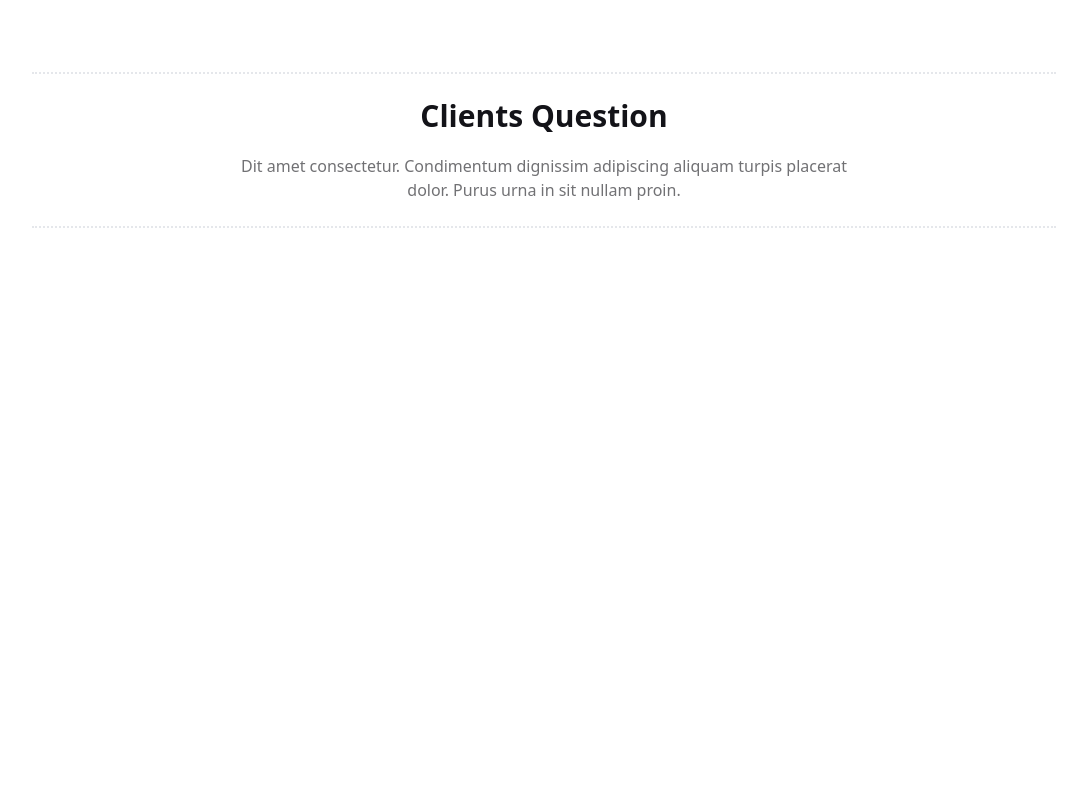
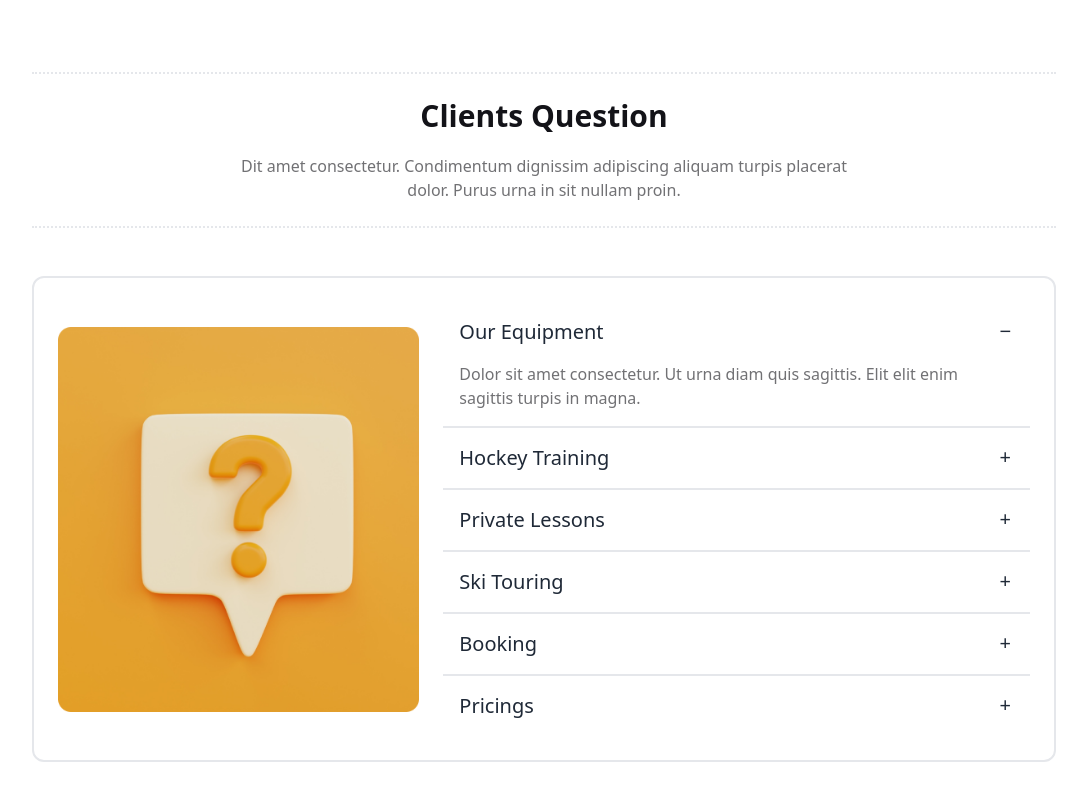
Before and after one commit to SamiulHasan-dev/b9-a3-Hockey, a plain HTML site: page index.html in a window 1280 px wide. Shown: the part 3087-3887 px from the top of the page, without its empty margins (96-1183 px from the left). Before the commit the page ends 3395 px from the top, so only its background shows below. Drawn offline with nearby package versions, Linux system fonts and the light colour scheme.

Commit message:
ceated Question section

```diff
--- a/index.html
+++ b/index.html
@@ -353,13 +353,82 @@
 
             </div>
         </section>
-        <!-- Product Section Start -->
+        <!-- Product Section End -->
 
-        <!-- Question Section -->
+        <!-- Question Section Start -->
         <section class="max-w-5xl mx-auto my-20">
             <div class="py-6 text-center border-y-2 border-dotted space-y-5">
                 <h1 class="text-3xl font-extrabold text-heading-color">Clients Question</h1>
                 <p class="text-base font-medium text-paragraph-color px-3 lg:px-0 lg:w-3/5 mx-auto">Dit amet consectetur. Condimentum dignissim adipiscing aliquam turpis placerat dolor. Purus urna in sit nullam proin. </p>
+            </div>
+            <div class="flex flex-col lg:flex-row items-center mt-12 gap-6 p-6 border-2 rounded-xl mx-3 lg:mx-0">
+                <div>
+                    <img src="Images/11.png" alt="">
+                </div>
+                <!-- Accordion  -->
+                <div>
+                    <!-- Ques 1 -->
+                    <div class="collapse collapse-plus rounded-none border-b-2">
+                        <input type="radio" name="my-accordion-3" checked="checked" />
+                        <div class="collapse-title text-xl font-medium">
+                            Our Equipment
+                        </div>
+                        <div class="collapse-content">
+                          <p class="text-paragraph-color">Dolor sit amet consectetur. Ut urna diam quis sagittis. Elit elit enim sagittis turpis in magna.</p>
+                        </div>
+                      </div>
+                      <!-- Ques 2 -->
+                      <div class="collapse collapse-plus rounded-none border-b-2">
+                        <input type="radio" name="my-accordion-3" />
+                        <div class="collapse-title text-xl font-medium">
+                            Hockey Training
+                        </div>
+                        <div class="collapse-content">
+                          <p class="text-paragraph-color">Dolor sit amet consectetur. Ut urna diam quis sagittis. Elit elit enim sagittis turpis in magna.</p>
+                        </div>
+                      </div>
+                      <!-- Ques 3 -->
+                      <div class="collapse collapse-plus rounded-none border-b-2">
+                        <input type="radio" name="my-accordion-3" />
+                        <div class="collapse-title text-xl font-medium">
+                            Private Lessons
+                        </div>
+                        <div class="collapse-content">
+                          <p class="text-paragraph-color">Dolor sit amet consectetur. Ut urna diam quis sagittis. Elit elit enim sagittis turpis in magna.</p>
+                        </div>
+                      </div>
+                      <!-- Ques 4 -->
+                      <div class="collapse collapse-plus rounded-none border-b-2">
+                        <input type="radio" name="my-accordion-3" />
+                        <div class="collapse-title text-xl font-medium">
+                            Ski Touring
+                        </div>
+                        <div class="collapse-content">
+                          <p class="text-paragraph-color">Dolor sit amet consectetur. Ut urna diam quis sagittis. Elit elit enim sagittis turpis in magna.</p>
+                        </div>
+                      </div>
+                      <!-- Ques 5 -->
+                      <div class="collapse collapse-plus rounded-none border-b-2">
+                        <input type="radio" name="my-accordion-3" />
+                        <div class="collapse-title text-xl font-medium">
+                            Booking
+                        </div>
+                        <div class="collapse-content">
+                          <p class="text-paragraph-color">Dolor sit amet consectetur. Ut urna diam quis sagittis. Elit elit enim sagittis turpis in magna.</p>
+                        </div>
+                      </div>
+                      <!-- Ques 6 -->
+                      <div class="collapse collapse-plus rounded-none">
+                        <input type="radio" name="my-accordion-3" />
+                        <div class="collapse-title text-xl font-medium">
+                            Pricings
+                        </div>
+                        <div class="collapse-content">
+                          <p class="text-paragraph-color">Dolor sit amet consectetur. Ut urna diam quis sagittis. Elit elit enim sagittis turpis in magna.</p>
+                        </div>
+                      </div>
+                </div>
+
             </div>
         </section>
     </main>
```
